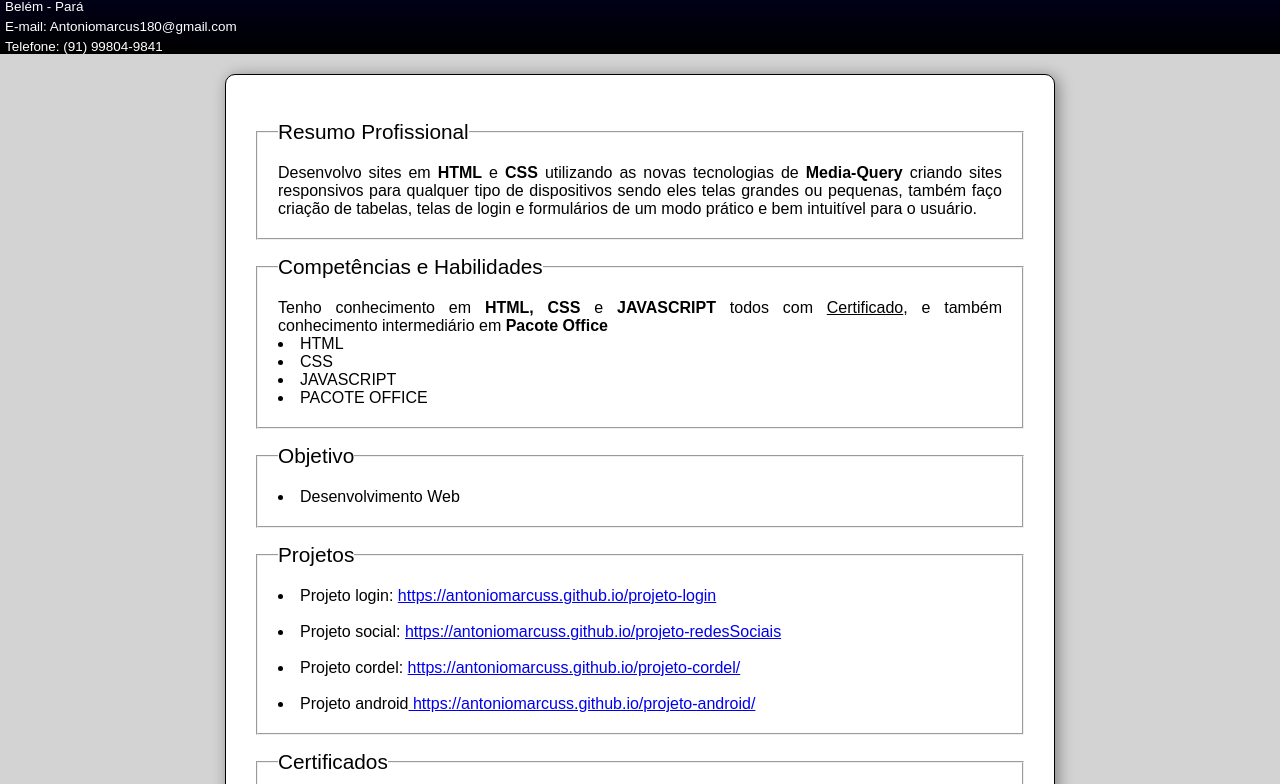
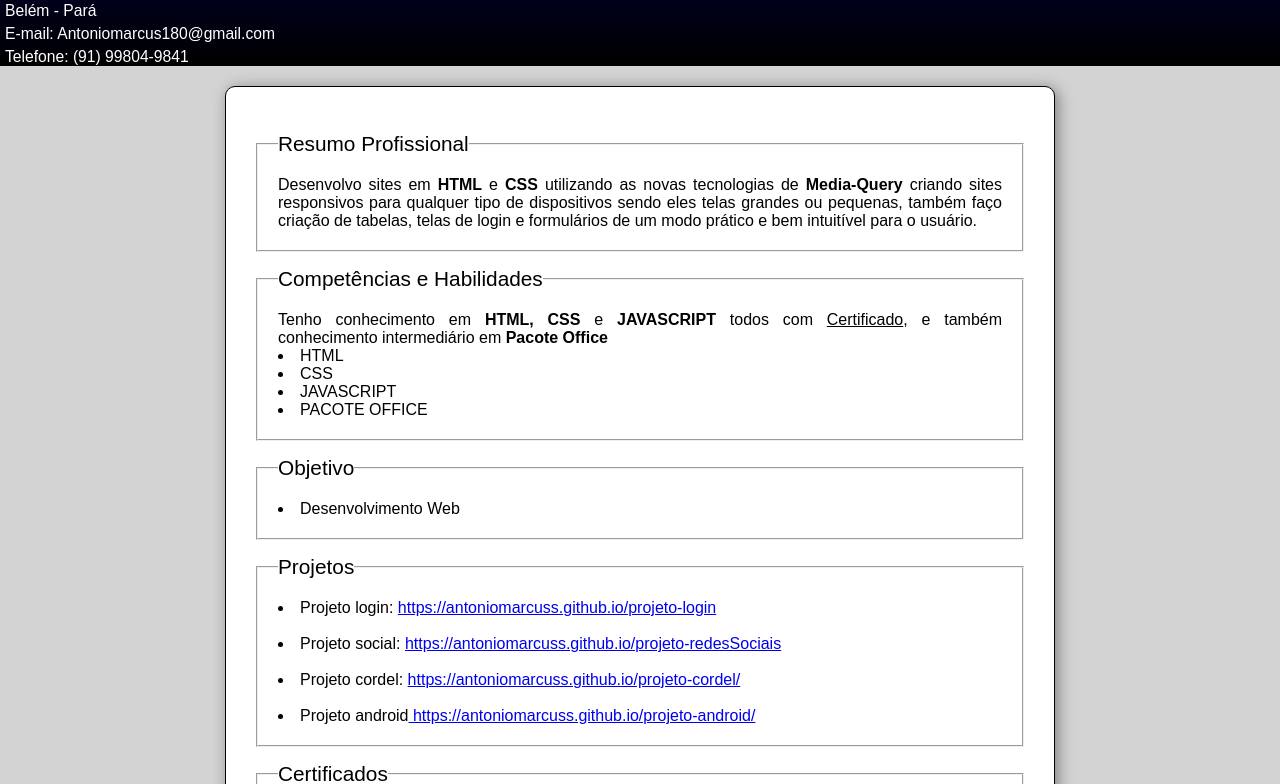
Before and after one commit to antoniomarcuss/portifolio, a plain HTML site: page index.html in a window 1280 px wide. Shown: the part 279-1063 px from the top of the page. Drawn offline with Linux system fonts and the light colour scheme.

Commit message:
Update media-query.css

```diff
--- a/estilos/media-query.css
+++ b/estilos/media-query.css
@@ -13,10 +13,10 @@
 
 
     #burguer{
-        display: none;;
+        display: none;
     }
     #dados {
-        font-size: 1.2em;
+        font-size: 1.4em;
     }
 
     main {
```
